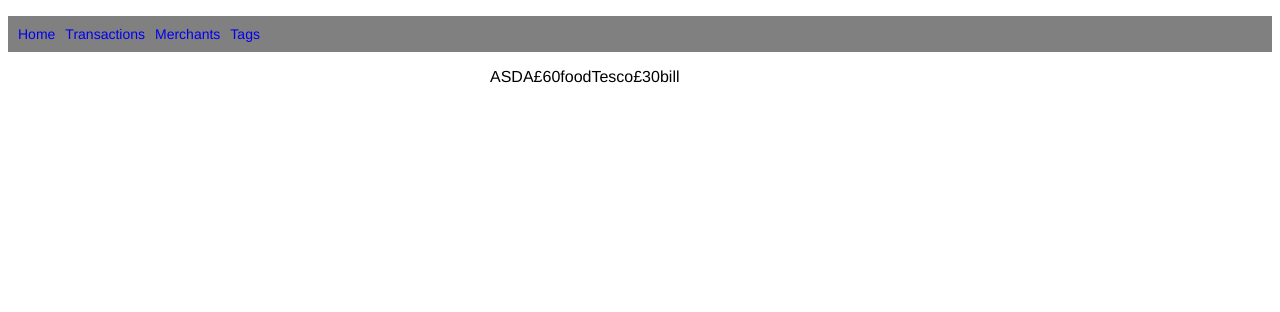
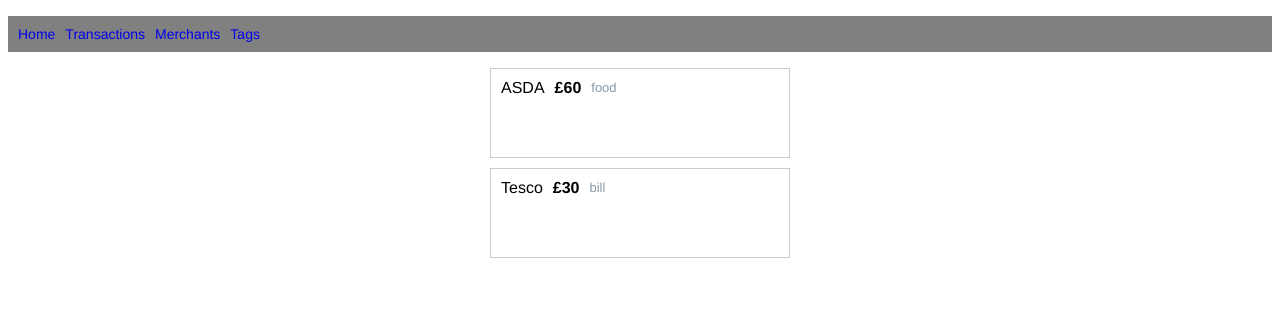
Before and after one commit to iain2/Spending_Tracker, a Flask app: page /transactions in a window 1280 px wide. Shown: the top 312 px of the page. Run offline with Flask 2, Linux system fonts and the light colour scheme; data comes from the database, SQL or seed files in the repository.

Commit message:
inital transaction page

```diff
--- a/static/style.css
+++ b/static/style.css
@@ -3,9 +3,6 @@
     font-size: 16px;
 }
 
-.transaction {
-    display: flex;
-}
 
 .container {
     display: flex;
@@ -37,3 +34,25 @@
     font-family: "Helvetica", arial, sans-serif;
     font-size: 14px;
 }
+
+.transaction {
+    border: 1px solid #ccc;
+    width: 300px;
+    min-height: 68px;
+    padding: 10px;
+    display: flex;
+    line-height: 18px;
+    margin-bottom: 10px;
+}
+
+.amount {
+    font-weight: bold;
+    margin-bottom: 0.5em;
+    margin-left: 10px;
+}
+
+.tag {
+    color: #8899A6;
+    font-size: 13px;
+    margin-left: 10px;
+}
--- a/templates/transactions/index.html
+++ b/templates/transactions/index.html
@@ -2,14 +2,12 @@
 {% block content %}
 {% for transaction in transactions %}
 <div class="transaction">
-    {{transaction.merchant.name}}
+    {{transaction.merchant.name }}
     <div class="amount">
         £{{transaction.amount}}
     </div>
     <div class="tag">
-        {{transaction.tag.name}}<br><br>
-
-
+        {{transaction.tag.name}}
     </div>
 
 </div>
```
